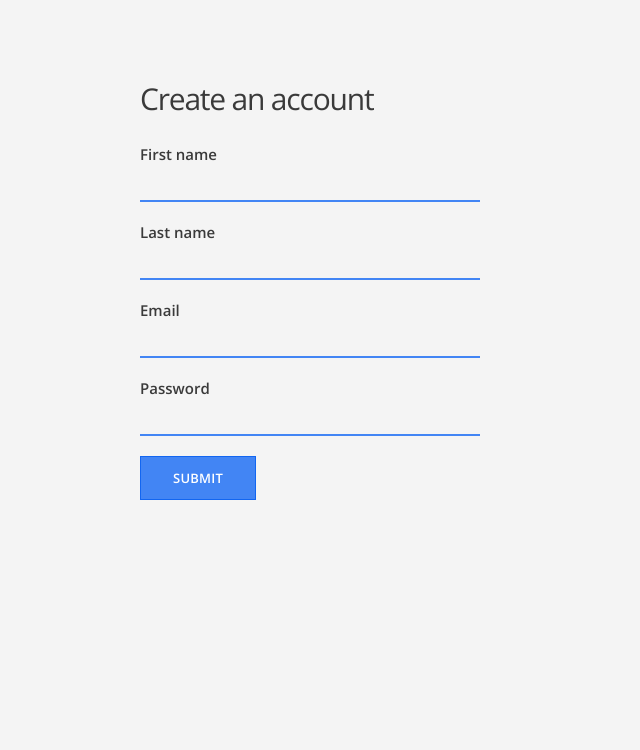
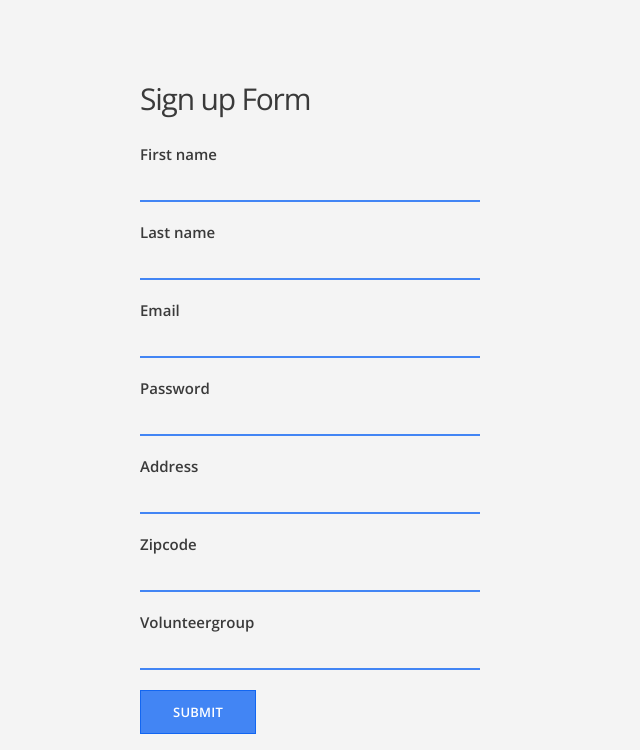
Before and after one commit to abbkrish/IFPVolunteerSignup, a Flask app: template templates/signup.html in a window 1280 px wide. Shown: the part 50-800 px from the top of the page, without its empty margins (0-640 px from the left). Run offline with Flask 2, Linux system fonts and the light colour scheme; the template is opened without the code that fills it, so the values that code supplies are empty, except form fields; form fields are guessed from the names that the template uses.

Commit message:
Added signup and signin

```diff
--- a/routes.py
+++ b/routes.py
@@ -1,8 +1,14 @@
-from flask import Flask, render_template, redirect
+from flask import Flask, render_template, redirect, request, session, url_for
+from models import db, User
+from forms import SignupForm, LoginForm
+app = Flask(__name__)
 
 
-app = Flask(__name__)
+app.config["SQLALCHEMY_DATABASE_URI"]  = "postgresql://localhost/volunteerflask"
+db.init_app(app)
 
+
+app.secret_key = 'development-key'
 @app.route("/")
 def index():
 	return render_template("index.html")
@@ -13,9 +19,53 @@ def about():
 	return redirect("http://www.orangesfoodpantry.org/about_us")
 
 
-@app.route("/signup")
+@app.route("/signup", methods = ['GET', 'POST'])
 def signup():
-	return render_template("signup.html")
+	form = SignupForm()
+
+	if request.method == 'POST':
+		if form.validate() == False:
+			return render_template('signup.html', form=form)
+		else:
+			newuser = User(form.first_name.data, form.last_name.data,
+						   form.email.data, form.password.data,
+						   form.address.data, form.zipcode.data,
+						   form.volunteergroup.data)
+			db.session.add(newuser)
+			db.session.commit()
+
+			session['email'] = newuser.email
+
+			return redirect(url_for('home'))
+
+	elif request.method == 'GET':
+		return render_template("signup.html", form=form)
+
+@app.route('/home')
+def home():
+	return render_template("home.html")
+
+
+@app.route('/login', methods = ['GET', 'POST'])
+def login():
+	form = LoginForm()
+
+	if request.method == 'POST':
+		if form.validate == False:
+			return render_template("login.html" , form = form)
+		else:
+			email = form.email.data
+			password = form.password.data
+
+			user = User.query.filter_by(email=email).first()
+			if user is not None and user.check_password(password):
+				session['email'] = form.email.data
+				return redirect(url_for('home'))
+			else:
+				return redirect(url_for('login'))
+
+	elif request.method == 'GET':
+		return render_template("login.html", form= form)
 
 if __name__ == '__main__':
 	app.run(debug=True)
--- a/templates/index.html
+++ b/templates/index.html
@@ -6,7 +6,7 @@
 
       <div class="section-content">
         <h2>Interfaith Food Pantry of the Oranges</h2>
-        <a href="{{ url_for('signup') }}" class="btn-primary">Sign up</a>
+       <a href="{{ url_for('signup') }}" class="btn-primary">Sign up</a>
        <a href="{{ url_for('about') }}" class="btn-secondary">Learn more</a>
       </div>
 
--- a/templates/signup.html
+++ b/templates/signup.html
@@ -3,7 +3,7 @@
 {% block content %}
   <main class="container signup-section">
     <div class="section-content">
-      <h2>Create an account</h2>
+      <h2>Sign up Form</h2>
 
       <form method="POST" action="/signup">
         {{ form.hidden_tag() }}
@@ -56,6 +56,43 @@
           {{ form.password }}
         </div>
 
+           <div class="form-group">
+          {{ form.address.label }}
+
+          {% if form.address.errors %}
+            {% for error in form.address.errors %}
+              <p class="error-message">{{ error }}</p>
+            {% endfor %}
+          {% endif %}
+
+          {{ form.address }}
+        </div>
+
+        <div class="form-group">
+          {{ form.zipcode.label }}
+
+          {% if form.zipcode.errors %}
+            {% for error in form.zipcode.errors %}
+              <p class="error-message">{{ error }}</p>
+            {% endfor %}
+          {% endif %}
+
+          {{ form.zipcode }}
+        </div>
+
+
+         <div class="form-group">
+          {{ form.volunteergroup.label }}
+
+          {% if form.volunteergroup.errors %}
+            {% for error in form.volunteergroup.errors %}
+              <p class="error-message">{{ error }}</p>
+            {% endfor %}
+          {% endif %}
+
+          {{ form.volunteergroup }}
+        </div>
+
         {{ form.submit(class="btn-primary") }}
       </form>
     </div>
```
Also changed, not shown: templates/home.html (added, +10 -0 lines), templates/login.html (added, +41 -0 lines).
